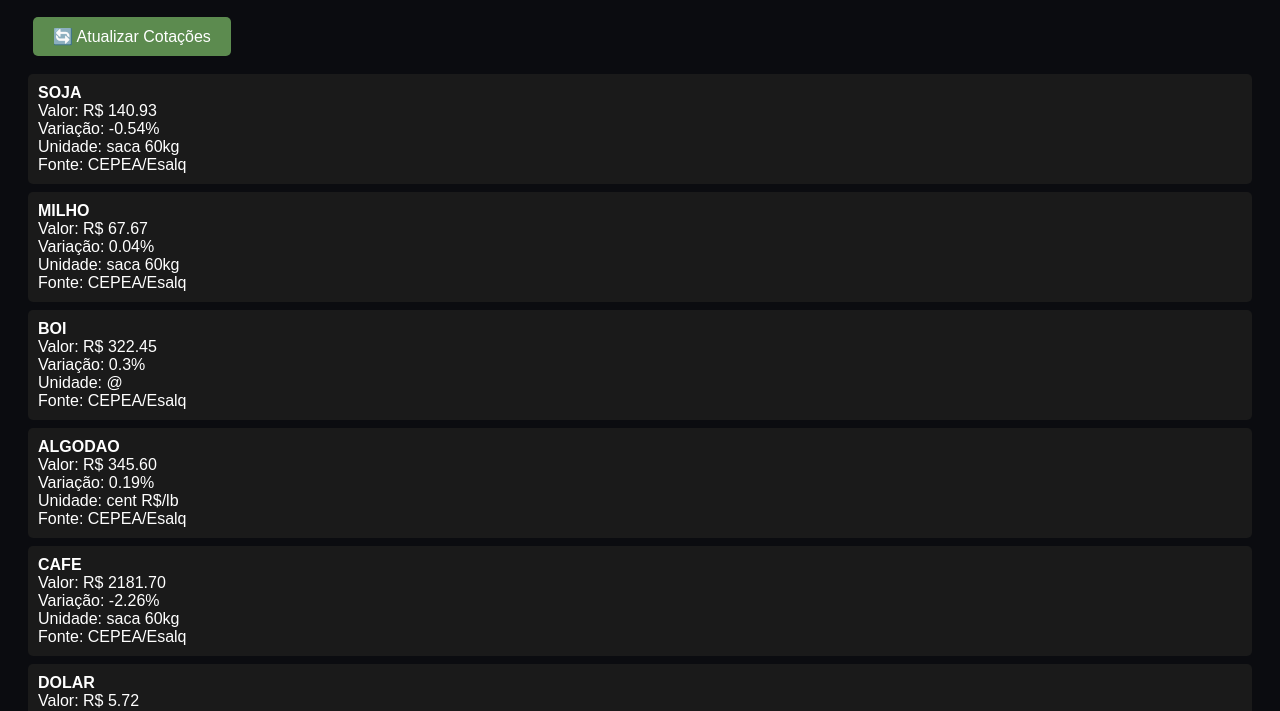
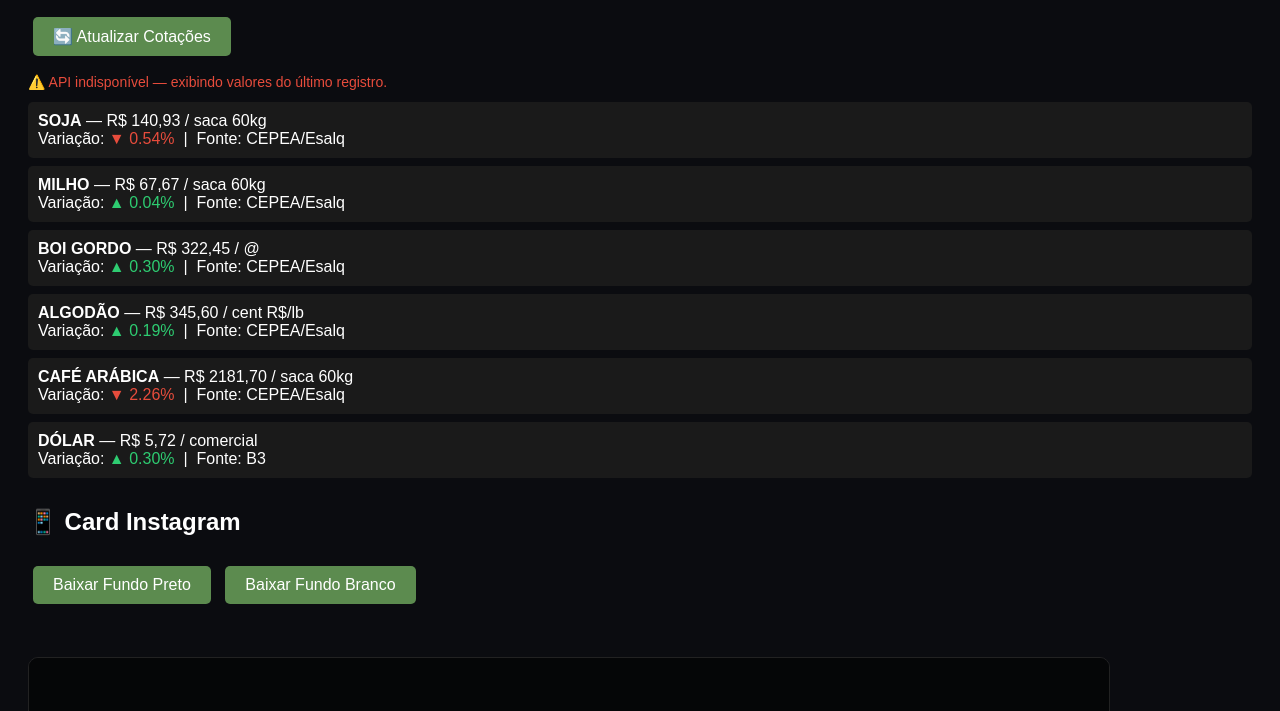
Before and after one commit to eliana-rgb/kronos-cotacoes, a website: page public/index.html in a window 1280 px wide. Both pictures are taken after a click on the button "🔄 Atualizar Cotações". Shown: the part 89-800 px from the top of the page. Drawn offline with Linux system fonts and the light colour scheme; no server answers.

Commit message:
Improve button functionality and API error handling
Refactor HTML and JavaScript for better structure and functionality.

```diff
--- a/public/index.html
+++ b/public/index.html
@@ -21,19 +21,27 @@
             border-radius: 5px;
             font-size: 16px;
         }
-        .btn:hover {
-            background: #4A7340;
-        }
+        .btn:hover { background: #4A7340; }
+        .btn:disabled { background: #333; cursor: not-allowed; }
         .commodity {
             background: #1a1a1a;
             padding: 10px;
             margin: 8px 0;
             border-radius: 5px;
         }
+        #status {
+            font-size: 14px;
+            color: #aaa;
+            margin: 8px 0;
+            min-height: 20px;
+        }
+        .tag-ok  { color: #2ecc71; }
+        .tag-err { color: #e74c3c; }
         canvas {
             margin-top: 25px;
             border-radius: 10px;
             border: 1px solid #222;
+            max-width: 100%;
         }
     </style>
 </head>
@@ -42,7 +50,8 @@
 
 <h1>KRONOS.AG — Cotações Automáticas</h1>
 
-<button class="btn" onclick="atualizar()">🔄 Atualizar Cotações</button>
+<button class="btn" id="btnAtualizar" onclick="atualizar()">🔄 Atualizar Cotações</button>
+<div id="status">Clique em "Atualizar Cotações" para buscar os dados.</div>
 
 <div id="lista"></div>
 
@@ -60,56 +69,93 @@ logoImg.src = 'logo-kronos.png';
 let logoCarregada = false;
 logoImg.onload = () => { logoCarregada = true; };
 
-// Busca dados da API Vercel
-async function fetchRealQuotes() {
-  try {
-    const resp = await fetch('/api/cepea-quotes');
-    if (!resp.ok) throw new Error('Erro');
-    const data = await resp.json();
-    return data;
-  } catch (e) {
-    console.error('Erro ao buscar API; usando fallback.', e);
-    return {
-      soja:    { price:140.93, variation:-0.54, unit:'saca 60kg',  source:'CEPEA/Esalq' },
-      milho:   { price:67.67,  variation:0.04,  unit:'saca 60kg',  source:'CEPEA/Esalq' },
-      boi:     { price:322.45, variation:0.30,  unit:'@',          source:'CEPEA/Esalq' },
-      algodao: { price:345.60, variation:0.19,  unit:'cent R$/lb', source:'CEPEA/Esalq' },
-      cafe:    { price:2181.70,variation:-2.26, unit:'saca 60kg',  source:'CEPEA/Esalq' },
-      dolar:   { price:5.72,   variation:0.30,  unit:'comercial',  source:'B3' }
-    };
-  }
+// ---- Utilitários ----
+function formatPriceBR(value) {
+    return value.toFixed(2).replace('.', ',');
 }
 
+function dataFormatada() {
+    const hoje = new Date();
+    const dia = String(hoje.getDate()).padStart(2, '0');
+    const mes = String(hoje.getMonth() + 1).padStart(2, '0');
+    const ano = hoje.getFullYear();
+    return `${dia}/${mes}/${ano}`;
+}
+
+// ---- Fetch API ----
+async function fetchRealQuotes() {
+    const resp = await fetch('/api/cepea-quotes');
+    if (!resp.ok) throw new Error(`HTTP ${resp.status}`);
+    const data = await resp.json();
+    if (data.error) throw new Error(data.error);
+    return data;
+}
+
+// ---- Atualizar lista ----
 async function atualizar() {
-    const data = await fetchRealQuotes();
+    const btn = document.getElementById('btnAtualizar');
+    const status = document.getElementById('status');
+    btn.disabled = true;
+    btn.textContent = '⏳ Buscando...';
+    status.innerHTML = 'Buscando cotações...';
+
+    let data;
+    let usouFallback = false;
+
+    try {
+        data = await fetchRealQuotes();
+    } catch (e) {
+        console.error('API falhou, usando fallback:', e);
+        usouFallback = true;
+        data = {
+            soja:    { price: 140.93, variation: -0.54, unit: 'saca 60kg',  source: 'CEPEA/Esalq' },
+            milho:   { price:  67.67, variation:  0.04, unit: 'saca 60kg',  source: 'CEPEA/Esalq' },
+            boi:     { price: 322.45, variation:  0.30, unit: '@',          source: 'CEPEA/Esalq' },
+            algodao: { price: 345.60, variation:  0.19, unit: 'cent R$/lb', source: 'CEPEA/Esalq' },
+            cafe:    { price:2181.70, variation: -2.26, unit: 'saca 60kg',  source: 'CEPEA/Esalq' },
+            dolar:   { price:   5.72, variation:  0.30, unit: 'comercial',  source: 'B3' },
+        };
+    }
+
     window.ultimasCotacoes = data;
 
-    const ordem = ['soja','milho','boi','algodao','cafe','dolar'];
-    let html = "";
+    const ordem = ['soja', 'milho', 'boi', 'algodao', 'cafe', 'dolar'];
+    const labels = { soja:'SOJA', milho:'MILHO', boi:'BOI GORDO', algodao:'ALGODÃO', cafe:'CAFÉ ARÁBICA', dolar:'DÓLAR' };
+
+    let html = '';
     ordem.forEach(key => {
         const c = data[key];
+        const varClass = c.variation >= 0 ? 'tag-ok' : 'tag-err';
+        const arrow    = c.variation >= 0 ? '▲' : '▼';
         html += `
             <div class="commodity">
-                <strong>${key.toUpperCase()}</strong><br>
-                Valor: R$ ${c.price.toFixed(2)}<br>
-                Variação: ${c.variation}%<br>
-                Unidade: ${c.unit}<br>
-                Fonte: ${c.source}
-            </div>
-        `;
+                <strong>${labels[key]}</strong> — R$ ${formatPriceBR(c.price)} / ${c.unit}<br>
+                Variação: <span class="${varClass}">${arrow} ${Math.abs(c.variation).toFixed(2)}%</span>
+                &nbsp;|&nbsp; Fonte: ${c.source}
+            </div>`;
     });
-    document.getElementById("lista").innerHTML = html;
+
+    document.getElementById('lista').innerHTML = html;
+
+    if (usouFallback) {
+        status.innerHTML = '<span class="tag-err">⚠️ API indisponível — exibindo valores do último registro.</span>';
+    } else {
+        status.innerHTML = `<span class="tag-ok">✅ Atualizado em ${dataFormatada()} às ${new Date().toLocaleTimeString('pt-BR')}</span>`;
+    }
+
+    btn.disabled = false;
+    btn.textContent = '🔄 Atualizar Cotações';
+
     gerarCard(data, ultimaCorFundo);
 }
 
+// ---- Geração do Card Canvas ----
 function drawMultilineText(ctx, text, x, y, maxWidth, lineHeight) {
     const words = text.split(' ');
     let line = '';
     for (let n = 0; n < words.length; n++) {
         const testLine = line + words[n] + ' ';
-        const metrics = ctx.measureText(testLine);
-        const testWidth = metrics.width;
-        if (testWidth > maxWidth && n > 0) {
+        if (ctx.measureText(testLine).width > maxWidth && n > 0) {
             ctx.fillText(line, x, y);
             line = words[n] + ' ';
             y += lineHeight;
@@ -120,192 +166,129 @@ function drawMultilineText(ctx, text, x, y, maxWidth, lineHeight) {
     ctx.fillText(line, x, y);
 }
 
-function formatPriceBR(value) {
-    return value.toFixed(2).replace('.', ',');
-}
-
 function gerarCard(data, corFundo = 'preto') {
-    const ordem = ['soja','milho','boi','algodao','cafe','dolar'];
-    const labels = {
-        soja: 'SOJA',
-        milho: 'MILHO',
-        boi: 'BOI GORDO',
-        algodao: 'ALGODÃO',
-        cafe: 'CAFÉ ARÁBICA',
-        dolar: 'DÓLAR'
-    };
-    const icons = {
-        soja: '🌱',
-        milho: '🌽',
-        boi: '🐂',
-        algodao: '⚪',
-        cafe: '☕',
-        dolar: '💵'
-    };
+    const ordem = ['soja', 'milho', 'boi', 'algodao', 'cafe', 'dolar'];
+    const labels = { soja:'SOJA', milho:'MILHO', boi:'BOI GORDO', algodao:'ALGODÃO', cafe:'CAFÉ ARÁBICA', dolar:'DÓLAR' };
+    const icons  = { soja:'🌱', milho:'🌽', boi:'🐂', algodao:'⚪', cafe:'☕', dolar:'💵' };
     const stripeColors = {
-        soja: '#e74c3c',
-        milho: '#27ae60',
-        boi: '#27ae60',
-        algodao: '#e67e22',
-        cafe: '#9b59b6',
-        dolar: '#2980b9'
+        soja:'#e74c3c', milho:'#27ae60', boi:'#27ae60',
+        algodao:'#e67e22', cafe:'#9b59b6', dolar:'#2980b9'
     };
 
-    const canvas = document.getElementById("card");
-    const ctx = canvas.getContext("2d");
+    const canvas = document.getElementById('card');
+    const ctx    = canvas.getContext('2d');
     const W = canvas.width;
     const H = canvas.height;
 
-    // Definir cores por tema
     const cores = corFundo === 'branco' ? {
-        fundo: '#FFFFFF',
-        texto: '#2A2A2A',
-        cardBg: '#F5F5F5',
-        rodape: '#2A2A2A'
+        fundo: '#FFFFFF', texto: '#2A2A2A', cardBg: '#F5F5F5', rodape: '#2A2A2A'
     } : {
-        fundo: '#050607',
-        texto: '#FFFFFF',
-        cardBg: '#131516',
-        rodape: '#FFFFFF'
+        fundo: '#050607', texto: '#FFFFFF', cardBg: '#131516', rodape: '#FFFFFF'
     };
 
     // Fundo
     ctx.fillStyle = cores.fundo;
     ctx.fillRect(0, 0, W, H);
 
-    // HEADER - Logo
+    // Logo
     if (logoCarregada) {
-        const logoWidth = 220;
-        const logoHeight = 220;
-        const logoX = 80;
-        const logoY = 120;
-
         if (corFundo === 'branco') {
-            // Inverter cores da logo para fundo branco
             ctx.save();
             ctx.filter = 'brightness(0.3)';
-            ctx.drawImage(logoImg, logoX, logoY, logoWidth, logoHeight);
+            ctx.drawImage(logoImg, 80, 120, 220, 220);
             ctx.restore();
-            ctx.filter = 'none';
         } else {
-            ctx.drawImage(logoImg, logoX, logoY, logoWidth, logoHeight);
+            ctx.drawImage(logoImg, 80, 120, 220, 220);
         }
     }
 
-    // Texto à direita da logo
+    // Nome
     ctx.fillStyle = cores.texto;
-    ctx.font = "bold 64px Arial";
-    ctx.fillText("KRONOS.AG", 340, 190);
+    ctx.font = 'bold 64px Arial';
+    ctx.textAlign = 'left';
+    ctx.fillText('KRONOS.AG', 340, 190);
 
-    // Texto à direita da logo - 2 linhas
-    ctx.fillStyle = cores.texto;
-    ctx.font = "28px Arial";
-    ctx.fillText("Gestão e curadoria estratégica", 340, 230);
-    ctx.fillText("sob medida para o agronegócio", 340, 268);
+    ctx.font = '28px Arial';
+    ctx.fillText('Gestão e curadoria estratégica', 340, 230);
+    ctx.fillText('sob medida para o agronegócio', 340, 268);
 
-    // Bloco "COTAÇÕES" à direita
-    const hoje = new Date();
-    const dia = String(hoje.getDate()).padStart(2,'0');
-    const mes = String(hoje.getMonth()+1).padStart(2,'0');
-    const ano = hoje.getFullYear();
-    const dataStr = `${dia} de dezembro de ${ano}`;
+    // Data (corrigida — usa mês real)
+    ctx.textAlign = 'right';
+    ctx.font = 'bold 36px Arial';
+    ctx.fillText(dataFormatada(), W - 80, 190);
+    ctx.textAlign = 'left';
 
-    ctx.textAlign = "right";
-    ctx.fillStyle = cores.texto;
-    ctx.font = "bold 42px Arial";
-    ctx.fillText("COTAÇÕES", W - 80, 180);
-    ctx.font = "20px Arial";
-    ctx.fillText(dataStr, W - 80, 220);
-    ctx.textAlign = "left";
-
-    // CARDS DE CADA ATIVO
-    let startY = 320;
-    const cardHeight = 220;
+    // Cards
+    const startY    = 340;
+    const cardH     = 220;
     const cardMargin = 16;
-    const cardLeft = 50;
+    const cardLeft  = 50;
     const cardRight = W - 50;
 
     ordem.forEach((key, index) => {
-        const c = data[key];
-        const top = startY + index * (cardHeight + cardMargin);
+        const c   = data[key];
+        const top = startY + index * (cardH + cardMargin);
 
-        // Fundo do card
         ctx.fillStyle = cores.cardBg;
-        ctx.fillRect(cardLeft, top, cardRight - cardLeft, cardHeight);
+        ctx.fillRect(cardLeft, top, cardRight - cardLeft, cardH);
 
-        // Faixa colorida à esquerda
-        ctx.fillStyle = stripeColors[key] || "#5C8B4F";
-        ctx.fillRect(cardLeft, top, 12, cardHeight);
+        ctx.fillStyle = stripeColors[key] || '#5C8B4F';
+        ctx.fillRect(cardLeft, top, 12, cardH);
 
         ctx.fillStyle = cores.texto;
+        ctx.textAlign = 'left';
+        ctx.font = 'bold 48px Arial';
+        ctx.fillText(`${icons[key]}  ${labels[key]}`, cardLeft + 60, top + 70);
 
-        // LINHA 1: Ícone + Nome (esquerda) | Preço (direita)
-        ctx.textAlign = "left";
-        ctx.font = "bold 48px Arial";
-        const label = labels[key];
-        const icon = icons[key] || "";
-        ctx.fillText(`${icon}  ${label}`, cardLeft + 60, top + 70);
+        ctx.textAlign = 'right';
+        ctx.font = key === 'cafe' ? 'bold 62px Arial' : 'bold 70px Arial';
+        ctx.fillText(`R$ ${formatPriceBR(c.price)}`, cardRight - 50, top + 70);
 
-        ctx.textAlign = "right";
-        // Café tem preço maior, usar fonte menor
-        const fontSize = key === 'cafe' ? "bold 62px Arial" : "bold 70px Arial";
-        ctx.font = fontSize;
-        const priceText = `R$ ${formatPriceBR(c.price)}`;
-        ctx.fillText(priceText, cardRight - 50, top + 70);
-
-        // LINHA 2: Fonte (esquerda) | Unidade (direita)
-        ctx.textAlign = "left";
-        ctx.font = "26px Arial";
+        ctx.textAlign = 'left';
+        ctx.font = '26px Arial';
         ctx.fillText(`Fonte: ${c.source}`, cardLeft + 60, top + 115);
 
-        ctx.textAlign = "right";
-        ctx.font = "26px Arial";
-        const unitText = `/ ${c.unit}`;
-        ctx.fillText(unitText, cardRight - 50, top + 115);
+        ctx.textAlign = 'right';
+        ctx.font = '26px Arial';
+        ctx.fillText(`/ ${c.unit}`, cardRight - 50, top + 115);
 
-        // LINHA 3: Variação (canto inferior direito)
-        const arrow = c.variation >= 0 ? "▲" : "▼";
-        const varColor = c.variation >= 0 ? "#2ecc71" : "#e74c3c";
-        const varText = `${arrow} ${Math.abs(c.variation).toFixed(2)}%`;
+        const arrow    = c.variation >= 0 ? '▲' : '▼';
+        const varColor = c.variation >= 0 ? '#2ecc71' : '#e74c3c';
+        ctx.fillStyle = varColor;
+        ctx.font = 'bold 34px Arial';
+        ctx.fillText(`${arrow} ${Math.abs(c.variation).toFixed(2)}%`, cardRight - 50, top + 180);
 
-        ctx.fillStyle = varColor;
-        ctx.font = "bold 34px Arial";
-        ctx.fillText(varText, cardRight - 50, top + 180);
-
-        ctx.textAlign = "left";
+        ctx.textAlign = 'left';
     });
 
-    // RODAPÉ
+    // Rodapé
     ctx.fillStyle = cores.rodape;
-    ctx.font = "32px Arial";
-    const footer = "kronos-ag.com";
-    const footerWidth = ctx.measureText(footer).width;
-    ctx.fillText(footer, (W - footerWidth) / 2, H - 140);
+    ctx.font = '32px Arial';
+    ctx.textAlign = 'center';
+    ctx.fillText('kronos-ag.com', W / 2, H - 140);
+    ctx.textAlign = 'left';
 }
 
-// Variável global
+// ---- Download ----
 let ultimaCorFundo = 'preto';
 
-// Download
 function baixarCard(tipo) {
     ultimaCorFundo = tipo;
     const data = window.ultimasCotacoes || {
-        soja:    { price:140.93, variation:-0.54, unit:'saca 60kg',  source:'CEPEA/Esalq' },
-        milho:   { price:67.67,  variation:0.04,  unit:'saca 60kg',  source:'CEPEA/Esalq' },
-        boi:     { price:322.45, variation:0.30,  unit:'@',          source:'CEPEA/Esalq' },
-        algodao: { price:345.60, variation:0.19,  unit:'cent R$/lb', source:'CEPEA/Esalq' },
-        cafe:    { price:2181.70,variation:-2.26, unit:'saca 60kg',  source:'CEPEA/Esalq' },
-        dolar:   { price:5.72,   variation:0.30,  unit:'comercial',  source:'B3' }
+        soja:    { price: 140.93, variation: -0.54, unit: 'saca 60kg',  source: 'CEPEA/Esalq' },
+        milho:   { price:  67.67, variation:  0.04, unit: 'saca 60kg',  source: 'CEPEA/Esalq' },
+        boi:     { price: 322.45, variation:  0.30, unit: '@',          source: 'CEPEA/Esalq' },
+        algodao: { price: 345.60, variation:  0.19, unit: 'cent R$/lb', source: 'CEPEA/Esalq' },
+        cafe:    { price:2181.70, variation: -2.26, unit: 'saca 60kg',  source: 'CEPEA/Esalq' },
+        dolar:   { price:   5.72, variation:  0.30, unit: 'comercial',  source: 'B3' },
     };
     gerarCard(data, tipo);
-
     setTimeout(() => {
-        const canvas = document.getElementById("card");
-        const link = document.createElement("a");
+        const link = document.createElement('a');
         link.download = `kronos-card-${tipo}.png`;
-        link.href = canvas.toDataURL("image/png");
+        link.href = document.getElementById('card').toDataURL('image/png');
         link.click();
-    }, 100);
+    }, 200);
 }
 </script>
 
```
